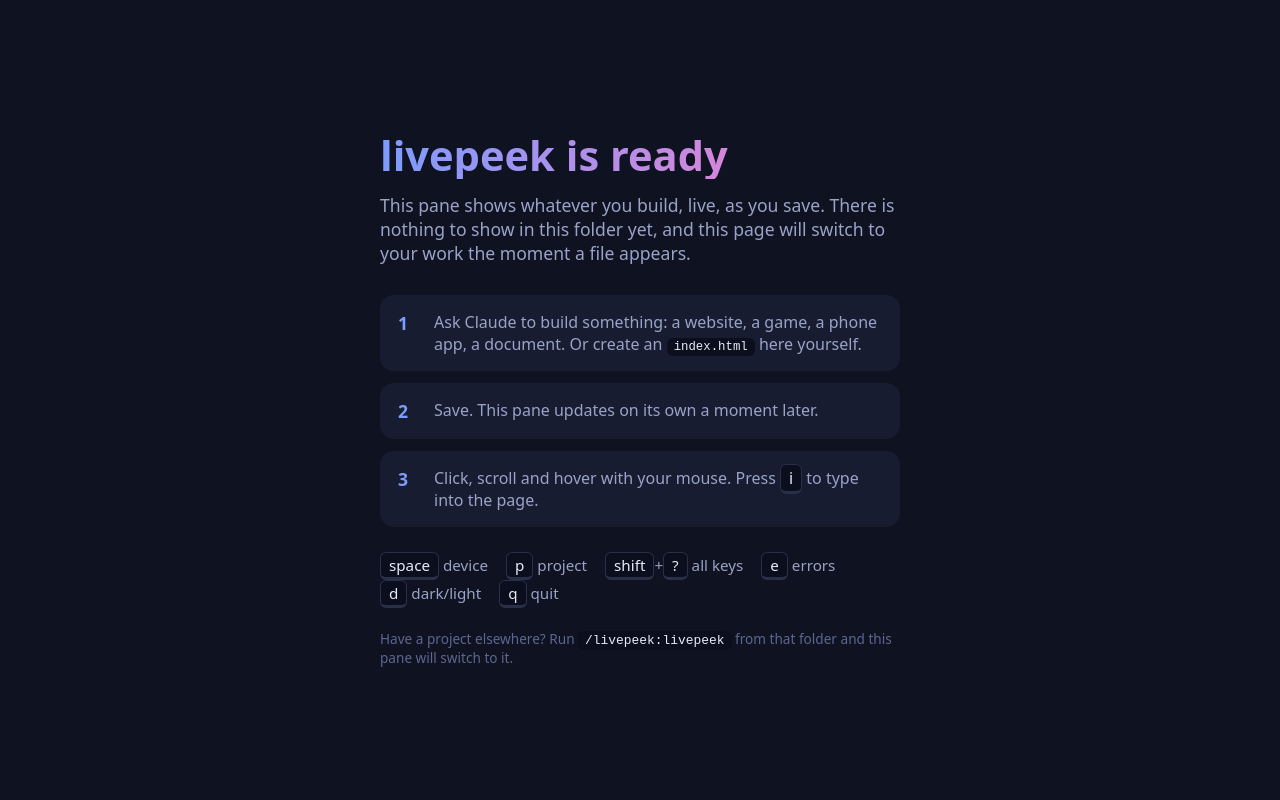
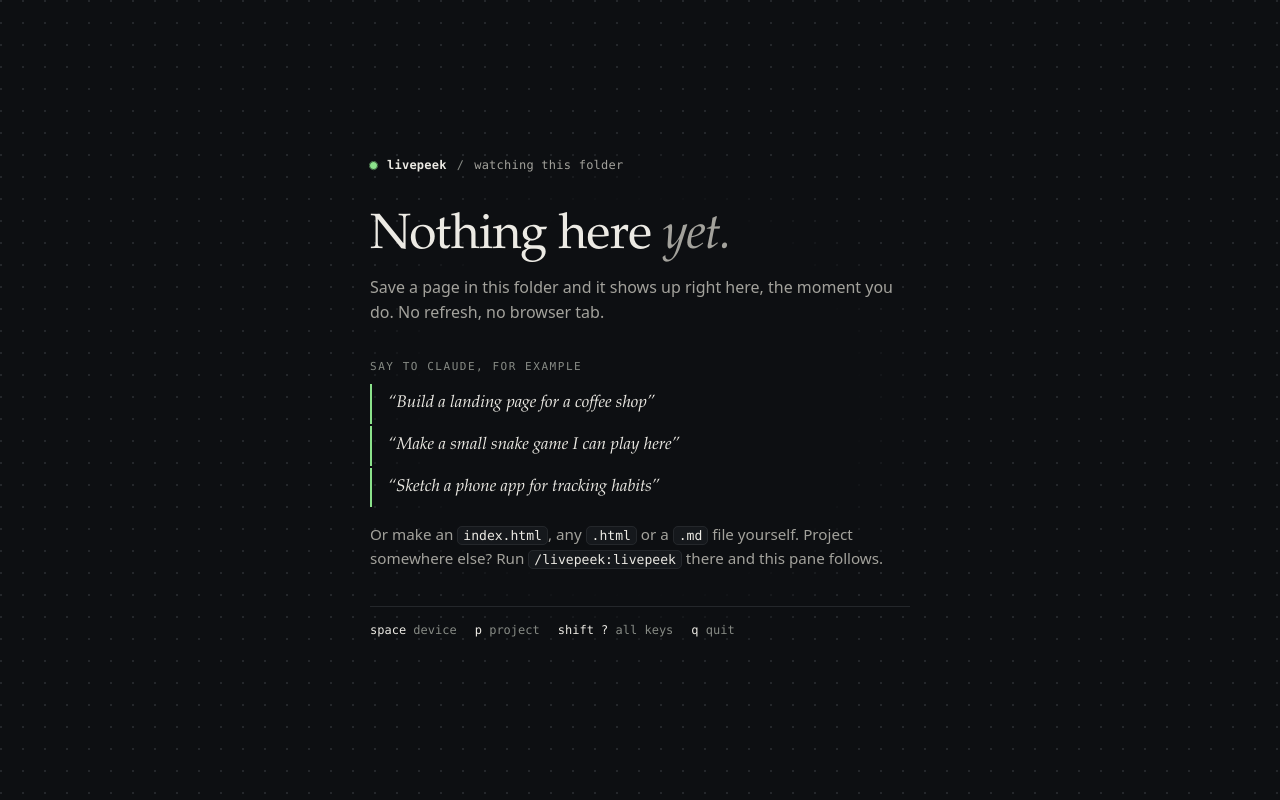
Before and after one commit to eddyficial/livepeek-plugin, a website: page scripts/welcome/index.html in a window 1280 px wide. Drawn offline with Linux system fonts and the light colour scheme.

Commit message:
Redesign the empty-folder welcome page: quieter, dark, with example asks for Claude (0.7.3)

```diff
--- a/scripts/welcome/index.html
+++ b/scripts/welcome/index.html
@@ -5,43 +5,84 @@
 <meta name="viewport" content="width=device-width, initial-scale=1">
 <title>livepeek</title>
 <style>
-  :root { --bg:#0f1220; --card:#181c30; --text:#e8ebf7; --muted:#9aa3c7; --accent:#7c9cff; --accent2:#ff7cc8; }
-  * { box-sizing:border-box; margin:0; }
+  :root {
+    --bg:#0d0f12; --ink:#eceae4; --soft:#a3a29c; --faint:#878b85; --line:#24272b;
+    --well:#15181c; --live:#8be28b;
+    --serif: "Iowan Old Style","Palatino Linotype",Palatino,Georgia,ui-serif,serif;
+    --mono: "Cascadia Mono","SF Mono",ui-monospace,Menlo,Consolas,monospace;
+    color-scheme: dark;
+  }
+  /* always dark: the browser behind the pane reports light by default, and a
+     light page would glare inside a dark terminal */
+  * { box-sizing:border-box; margin:0; padding:0; }
   html, body { min-height:100%; }
+  body {
+    font: 16px/1.55 system-ui,"Segoe UI",sans-serif; color:var(--ink); background:var(--bg);
+    display:flex; min-height:100vh; padding:clamp(18px,5vw,48px);
+    /* a faint dot grid, a texture rather than a pattern */
+    background-image: radial-gradient(circle at 1px 1px, var(--line) 1px, transparent 0);
+    background-size: 22px 22px;
+  }
   /* centred with margin:auto, not align-items: in a pane shorter than the page
      that keeps the top reachable instead of spilling it above the scroll */
-  body { font-family:system-ui,Segoe UI,sans-serif; background:var(--bg); color:var(--text); display:flex; min-height:100vh; padding:clamp(16px,6vw,32px); }
-  main { max-width:520px; width:100%; margin:auto; }
-  h1 { font-size:clamp(1.9rem,8vw,2.6rem); line-height:1.1; background:linear-gradient(90deg,var(--accent),var(--accent2)); -webkit-background-clip:text; background-clip:text; color:transparent; }
-  p.lead { color:var(--muted); font-size:1.1rem; margin:14px 0 30px; }
-  ol { list-style:none; padding:0; display:grid; gap:12px; }
-  li { background:var(--card); border-radius:14px; padding:16px 18px; display:flex; gap:14px; align-items:flex-start; }
-  li b { color:var(--accent); font-size:1.1rem; min-width:22px; }
-  li span { color:var(--muted); }
-  code { background:#0b0e1c; padding:2px 7px; border-radius:6px; color:var(--text); font-size:.95em; }
-  .keys { margin-top:28px; display:flex; flex-wrap:wrap; gap:8px 18px; color:var(--muted); font-size:.95rem; }
-  kbd { background:#0b0e1c; border:1px solid #2a2f4a; border-bottom-width:3px; border-radius:6px; padding:2px 8px; color:var(--text); font-family:inherit; }
-  footer { margin-top:26px; color:#5d6690; font-size:.85rem; }
+  main { width:100%; max-width:540px; margin:auto; position:relative; }
+  main::before {               /* a soft plate behind the text so the grid stays behind it */
+    content:""; position:absolute; inset:-28px -32px; z-index:-1;
+    background: radial-gradient(closest-side, var(--bg) 72%, transparent);
+  }
+
+  .status { font:12px/1 var(--mono); color:var(--soft); display:flex; align-items:center; gap:10px;
+            letter-spacing:.02em; margin-bottom:clamp(18px,5vh,52px); }
+  .status b { color:var(--ink); font-weight:600; }
+  .status .sep { color:var(--faint); }
+  .dot { width:7px; height:7px; border-radius:50%; background:var(--live); position:relative; flex:none; }
+  .dot::after { content:""; position:absolute; inset:-4px; border-radius:50%; border:1px solid var(--live);
+                opacity:0; animation:ping 2.4s ease-out infinite; }
+  @keyframes ping { 0% { transform:scale(.4); opacity:.9 } 80%,100% { transform:scale(1.6); opacity:0 } }
+
+  h1 { font:400 clamp(2.1rem,9vw,3.1rem)/1.05 var(--serif); letter-spacing:-.015em; }
+  h1 em { color:var(--soft); }
+  .lead { color:var(--soft); margin:12px 0 clamp(18px,4.5vh,40px); max-width:34em; }
+
+  .label { font:11px/1 var(--mono); text-transform:uppercase; letter-spacing:.14em; color:var(--faint);
+           margin-bottom:12px; }
+  /* quoted examples, not buttons: nothing in the pane is there to click */
+  .asks { list-style:none; display:grid; gap:2px; }
+  .asks li { padding:clamp(5px,1vh,8px) 0 clamp(5px,1vh,8px) 16px; border-left:2px solid var(--live);
+             font:italic 400 1.06rem/1.4 var(--serif); color:var(--ink); }
+  .asks li::before { content:open-quote; }
+  .asks li::after { content:close-quote; }
+
+  .or { color:var(--soft); font-size:.95rem; margin-top:16px; }
+  code { font:.86em var(--mono); color:var(--ink); background:var(--well); border:1px solid var(--line);
+         border-radius:5px; padding:1px 5px; }
+
+  .keys { margin-top:clamp(18px,4.5vh,48px); padding-top:14px; border-top:1px solid var(--line);
+          display:flex; flex-wrap:wrap; gap:6px 18px; font:12px/1.6 var(--mono); color:var(--faint); }
+  kbd { font:inherit; color:var(--ink); }
 </style>
 </head>
 <body>
 <main>
-  <h1>livepeek is ready</h1>
-  <p class="lead">This pane shows whatever you build, live, as you save. There is nothing to show in this folder yet, and this page will switch to your work the moment a file appears.</p>
-  <ol>
-    <li><b>1</b><span>Ask Claude to build something: a website, a game, a phone app, a document. Or create an <code>index.html</code> here yourself.</span></li>
-    <li><b>2</b><span>Save. This pane updates on its own a moment later.</span></li>
-    <li><b>3</b><span>Click, scroll and hover with your mouse. Press <kbd>i</kbd> to type into the page.</span></li>
-  </ol>
+  <div class="status"><span class="dot"></span><b>livepeek</b><span class="sep">/</span><span>watching this folder</span></div>
+
+  <h1>Nothing here <em>yet.</em></h1>
+  <p class="lead">Save a page in this folder and it shows up right here, the moment you do. No refresh, no browser tab.</p>
+
+  <p class="label">Say to Claude, for example</p>
+  <ul class="asks">
+    <li>Build a landing page for a coffee shop</li>
+    <li>Make a small snake game I can play here</li>
+    <li>Sketch a phone app for tracking habits</li>
+  </ul>
+  <p class="or">Or make an <code>index.html</code>, any <code>.html</code> or a <code>.md</code> file yourself. Project somewhere else? Run <code>/livepeek:livepeek</code> there and this pane follows.</p>
+
   <div class="keys">
     <span><kbd>space</kbd> device</span>
     <span><kbd>p</kbd> project</span>
-    <span><kbd>shift</kbd>+<kbd>?</kbd> all keys</span>
-    <span><kbd>e</kbd> errors</span>
-    <span><kbd>d</kbd> dark/light</span>
+    <span><kbd>shift ?</kbd> all keys</span>
     <span><kbd>q</kbd> quit</span>
   </div>
-  <footer>Have a project elsewhere? Run <code>/livepeek:livepeek</code> from that folder and this pane will switch to it.</footer>
 </main>
 </body>
 </html>
```
Also changed, not shown: GETTING-STARTED.md (+2 -2 lines), skills/livepeek/SKILL.md (+1 -1 lines), .claude-plugin/plugin.json, README.md.
